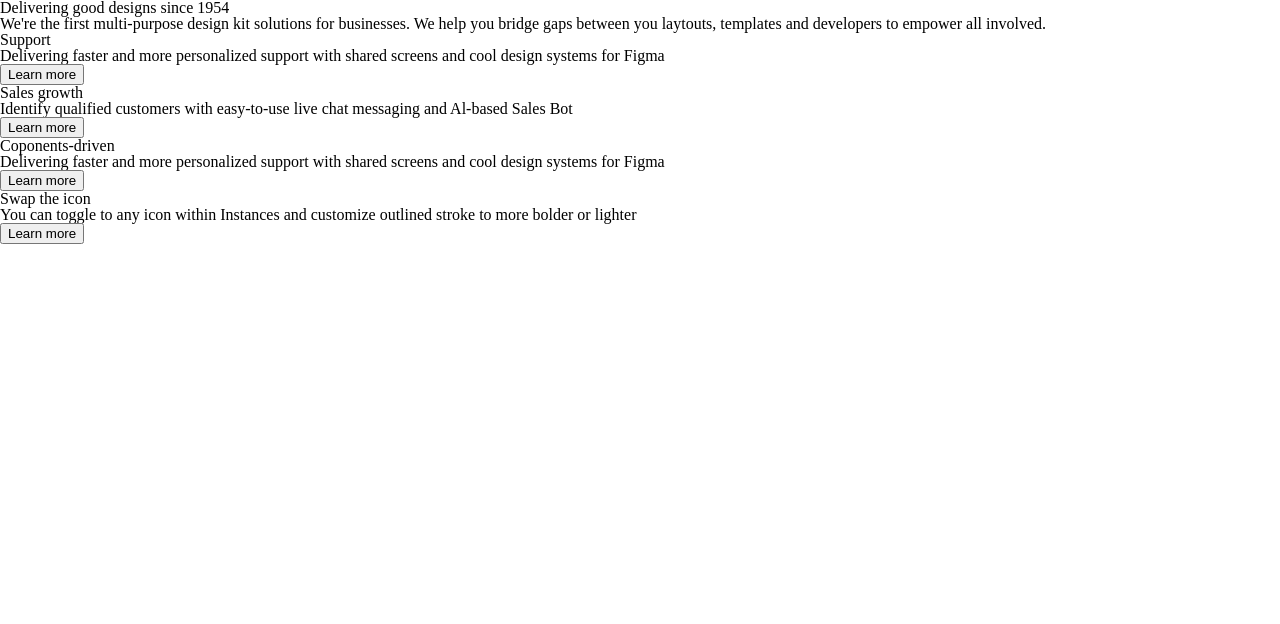
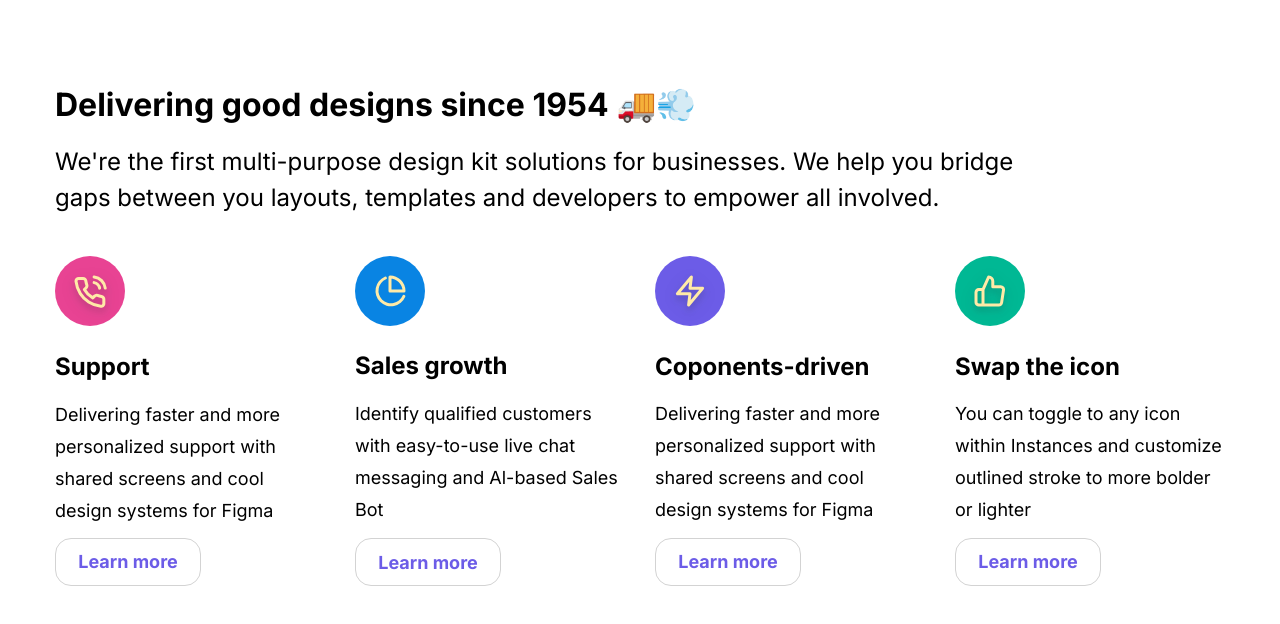
Before and after one commit to Cadymzera/Recriando-Pag-Web, a plain HTML site: page index.html in a window 1280 px wide. Drawn offline with Linux system fonts and the light colour scheme.

Commit message:
Parte Delivering concluída

```diff
--- a/home.css
+++ b/home.css
@@ -0,0 +1,84 @@
+@import url('https://fonts.googleapis.com/css2?family=Inter:wght@400;700;800&display=swap');
+
+*{
+	margin: 0;
+	padding: 0;
+	box-sizing: border-box;
+	font-family: 'Inter', sans-serif;
+}
+
+.card-list{
+	width: 100%;
+	padding: 80px 135px;
+	height: 666px;
+	display: flex;
+	flex-direction: column;
+	justify-content: center;
+	align-items: center;
+}
+
+.delivering {
+	width: 1170px;
+	height: 49px;
+	font-weight: 700;
+	font-size: 32px;
+	/* padding: 3px 0; */
+	display: flex;
+	justify-content: flex-start;
+	align-items: center;
+	margin-bottom: 15px;
+}
+
+.sub-delivering {
+	width: 1170px;
+	font-weight: 400;
+	font-size: 24px;
+	line-height: 36px;
+	margin-bottom: 40px;
+}
+
+.info {
+	width: 1170px;
+	display: flex;
+	justify-content: space-between;
+}
+
+.bot-learn {
+	border: 1px solid #d3d3d3;
+	border-radius: 16px;
+	padding: 8px 16px;
+	width: 146px;
+	height: 48px;
+	background-color: #FFFFFF;
+	font-weight: 700;
+	font-size: 18px;
+	color: #6C5CE7;
+}
+
+.info li {
+	text-align: left;
+	width: 270px;
+	height: 330px;
+	display: flex;
+	flex-direction: column;
+	justify-content: space-between;
+	align-items: flex-start;
+}
+
+.info li h3 {
+	font-weight: 700;
+	font-size: 24px;
+	margin: 24px 0 16px;
+
+}
+
+.icons-card {
+	width: 70px 70px;
+}
+
+li p {
+	font-weight: 400;
+	font-size: 18px;
+	line-height: 32px;
+	margin-bottom: 8px;
+}
--- a/index.html
+++ b/index.html
@@ -13,35 +13,42 @@
 
                	<div class="card-list">
 	               	<div class="delivering">
-		            	<p><b><h1>Delivering good designs since 1954</h1></b></p>
-		            	<p>We're the first multi-purpose design kit solutions for businesses.
-		                	We help you bridge gaps between you laytouts, templates and developers to empower all involved.</p>
-	               	</div>
+		            	<h2>Delivering good designs since 1954 🚚💨</h2>
+					</div>
+
+					<div class="sub-delivering">
+							<p>We're the first multi-purpose design kit solutions for businesses.
+								We help you bridge <br> gaps between you layouts, templates and developers to empower all involved.</p>
+					</div>
 
 		            <ul class="info">
 		            	<li>
-		            		<h2>Support</h2>
+							<img src="./imagens/phone.svg" class="icons-card" />
+		            		<h3>Support</h3>
 		            		<p>Delivering faster and more personalized support
 		            		with shared screens and cool design systems for Figma</p>
-		            		<button>Learn more</button>
+		            		<button class="bot-learn">Learn more</button>
 		            	</li>
 		            	<li>
-		            		<h2>Sales growth</h2>
+							<img src="./imagens/graphic.svg" class="icons-card" />
+		            		<h3>Sales growth</h3>
 							<p>Identify qualified customers with easy-to-use
 							live chat messaging and Al-based Sales Bot</p>
-							<button>Learn more</button>
+							<button class="bot-learn">Learn more</button>
 						</li>
 						<li>
-							<h2>Coponents-driven</h2>
+							<img src="./imagens/thunder.svg" class="icons-card" />
+							<h3>Coponents-driven</h3>
 							<p>Delivering faster and more personalized support
 							with shared screens and cool design systems for Figma</p>
-							<button>Learn more</button>
+							<button class="bot-learn">Learn more</button>
 						</li>
 						<li>
-							<h2>Swap the icon</h2>
+							<img src="./imagens/like.svg" class="icons-card" />
+							<h3>Swap the icon</h3>
 							<p>You can toggle to any icon within Instances
 							and customize outlined stroke to more bolder or lighter</p>
-							<button>Learn more</button>
+							<button class="bot-learn">Learn more</button>
 						</li>
 		            </ul>
 		        </div>
```
Also changed, not shown: imagens/graphic.svg (added), imagens/like.svg (added), imagens/phone.svg (added), imagens/thunder.svg (added), imagens/tr.svg (added), imagens/truck.svg (added).
